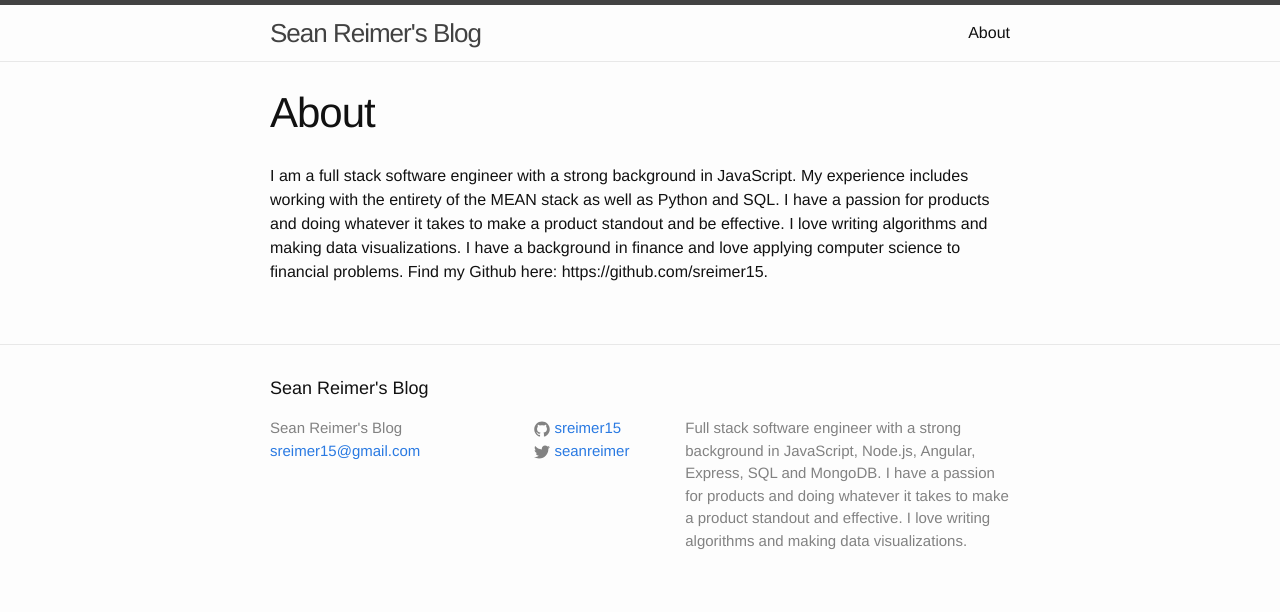
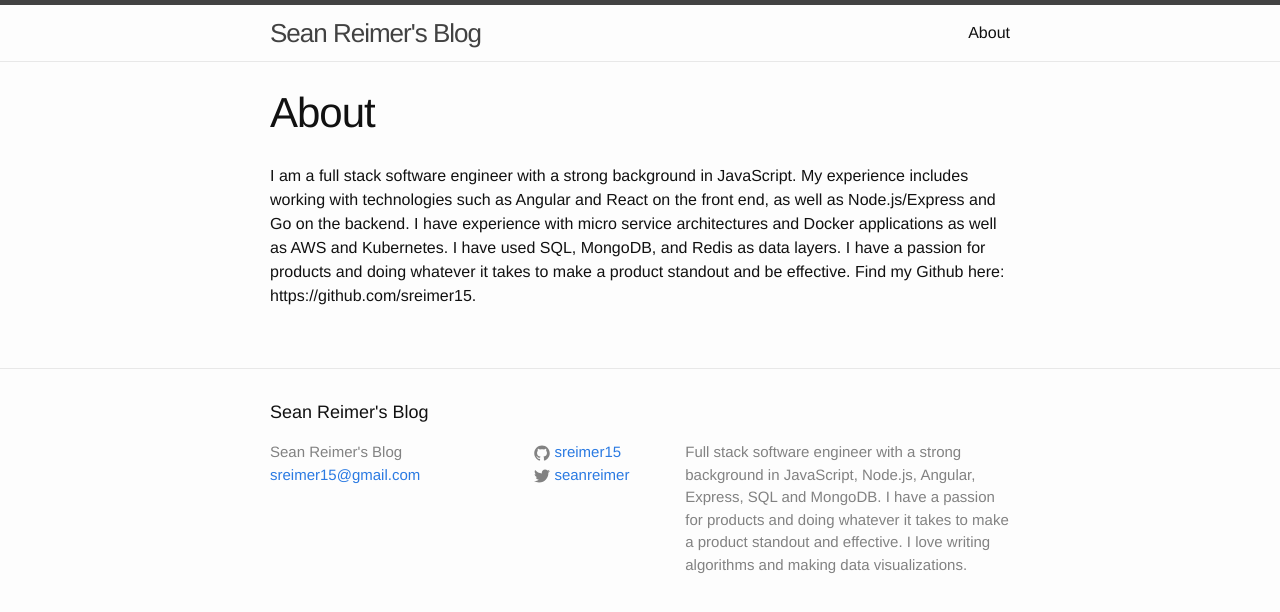
Before and after one commit to sreimer15/sreimer15.github.io, a Jekyll site: the page built from about.md, in a window 1280 px wide. Shown: the top 612 px of the page. Built offline with Jekyll 4.4.1, drawn with Linux system fonts in a browser that asks for light colours.

```diff
--- a/about.md
+++ b/about.md
@@ -3,4 +3,4 @@ layout: page
 title: About
 permalink: /about/
 ---
-I am a full stack software engineer with a strong background in JavaScript. My experience includes working with the entirety of the MEAN stack as well as Python and SQL. I have a passion for products and doing whatever it takes to make a product standout and be effective. I love writing algorithms and making data visualizations. I have a background in finance and love applying computer science to financial problems. Find my Github here: https://github.com/sreimer15.
+I am a full stack software engineer with a strong background in JavaScript. My experience includes working with technologies such as Angular and React on the front end, as well as Node.js/Express and Go on the backend. I have experience with micro service architectures and Docker applications as well as AWS and Kubernetes. I have used SQL, MongoDB, and Redis as data layers. I have a passion for products and doing whatever it takes to make a product standout and be effective. Find my Github here: https://github.com/sreimer15.
```
